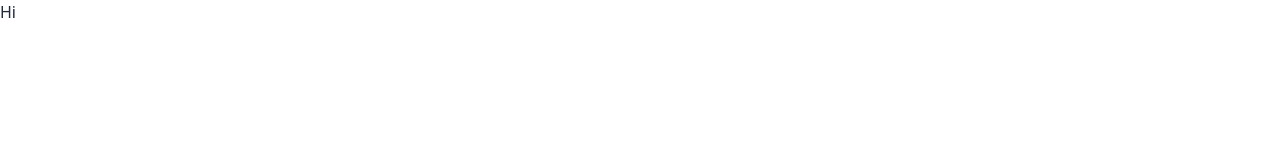
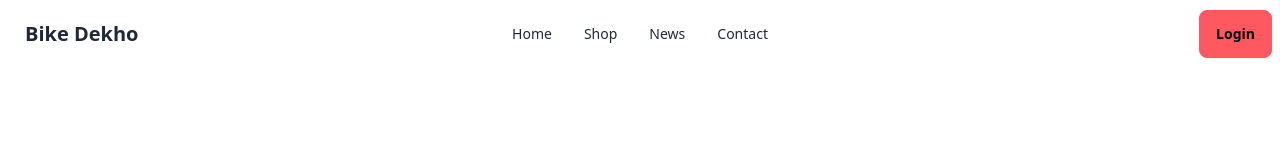
Before and after one commit to baizid20/Biker-Zone-With-Daisy-tailwind, a plain HTML site: page index.html in a window 1280 px wide. Drawn offline with nearby package versions, Linux system fonts and the light colour scheme.

Commit message:
added a navbar

```diff
--- a/index.html
+++ b/index.html
@@ -3,12 +3,44 @@
 <head>
     <meta charset="UTF-8">
     <meta name="viewport" content="width=device-width, initial-scale=1.0">
+    <link href="https://cdn.jsdelivr.net/npm/daisyui@4.6.0/dist/full.min.css" rel="stylesheet" type="text/css" />
+<script src="https://cdn.tailwindcss.com"></script>
 
-<link href="https://cdn.jsdelivr.net/npm/daisyui@4.6.0/dist/full.min.css" rel="stylesheet" type="text/css" />
-<script src="https://cdn.tailwindcss.com"></script>
-    <title>Biker Zone With Daisy UI</title>
+    <title>Document</title>
 </head>
 <body>
-    Hi
+    <header>
+        <nav>
+            <div class="navbar bg-base-100">
+                <div class="navbar-start">
+                  <div class="dropdown">
+                    <div tabindex="0" role="button" class="btn btn-ghost lg:hidden">
+                      <svg xmlns="http://www.w3.org/2000/svg" class="h-5 w-5" fill="none" viewBox="0 0 24 24" stroke="currentColor"><path stroke-linecap="round" stroke-linejoin="round" stroke-width="2" d="M4 6h16M4 12h8m-8 6h16" /></svg>
+                    </div>
+                    <ul tabindex="0" class="menu menu-sm dropdown-content mt-3 z-[1] p-2 shadow bg-base-100 rounded-box w-52">
+                        <li><a>Home</a></li>
+                        <li><a>Shop</a></li>
+                        <li><a>News</a></li>
+                        <li><a>Contact</a></li>
+                    </ul>
+                  </div>
+                  <a class="btn btn-ghost text-xl">Bike Dekho</a>
+                </div>
+                <div class="navbar-center hidden lg:flex">
+                  <ul class="menu menu-horizontal px-1">
+                    <li><a>Home</a></li>
+                    <li><a>Shop</a></li>
+                    <li><a>News</a></li>
+                    <li><a>Contact</a></li>
+                  </ul>
+                </div>
+                <div class="navbar-end">
+                    <button class="btn btn-error">Login</button>
+                </div>
+              </div>
+        </nav>
+    </header>
+    <main></main>
+    <footer></footer>
 </body>
 </html>
```
Also changed, not shown: tailwind.config.js (added, +8 -0 lines), images/icons/star-half-stroke-solid.svg (added), images/icons/star-regular.svg (added), images/icons/star-solid.svg (added), images/others/android.png (added), images/others/extrabike.png (added), images/others/faq.png (added), images/others/feature-bike.png (added), images/others/ios.png (added), images/others/latest1.png (added), images/others/latest2.png (added), images/others/latest3.png (added), images/others/user-1.png (added), images/others/user-2.png (added), 5 more files.
